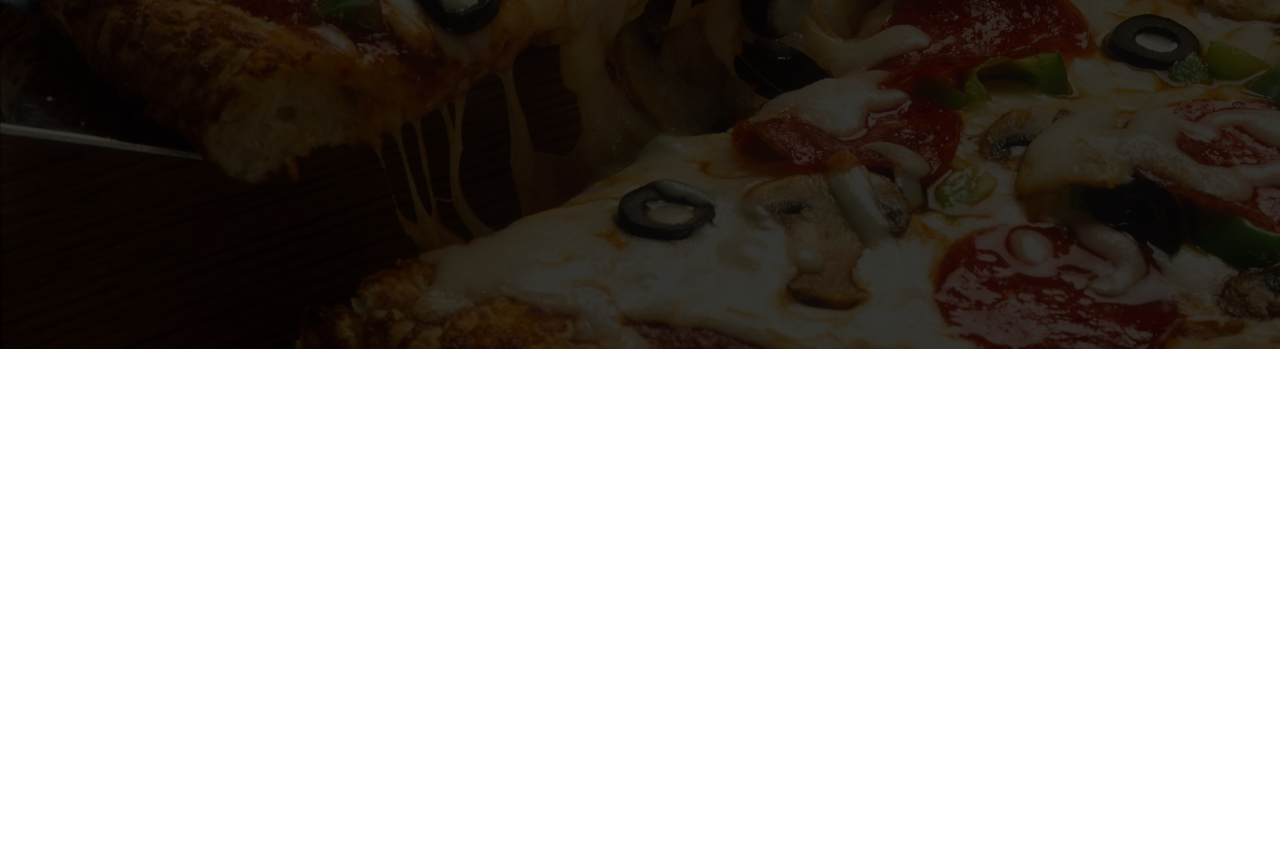
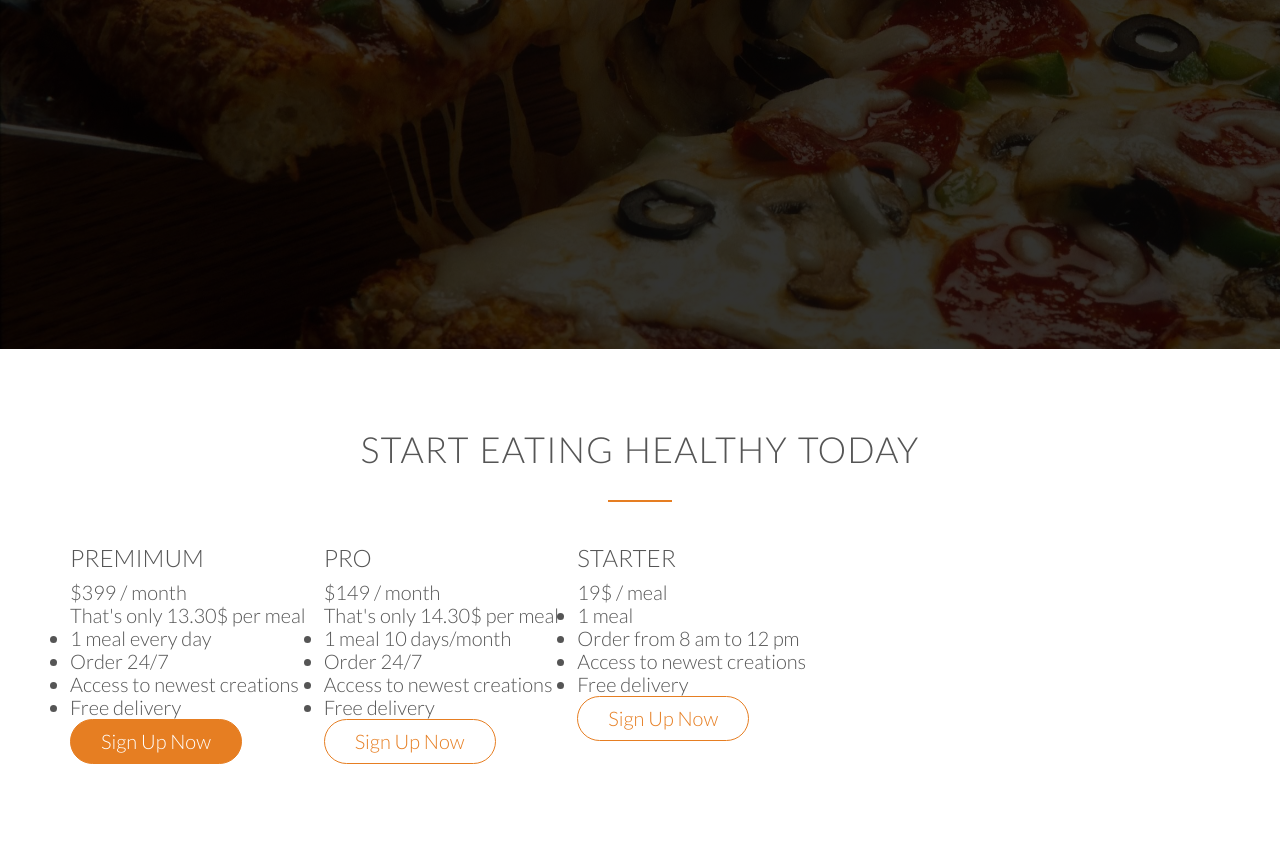
Before and after one commit to sourabhgrover/OmnioFood, a plain HTML site: page index.html in a window 1280 px wide. Shown: the part 3895-4751 px from the top of the page. Before the commit the page ends 4244 px from the top, so only its background shows below. Drawn offline with nearby package versions, Linux system fonts and the light colour scheme.

Commit message:
Added Structure of Plan Section

```diff
--- a/index.html
+++ b/index.html
@@ -195,6 +195,84 @@
         </div>
     </section>
 
+    <section class="plan-section">
+        <h2> Start eating healthy today</h2>
+        <div class="row">
+            <div class="col span 1-of-3">
+                <div class="plan-box">
+                    <div>
+                        <h3>Premimum</h3>
+                        <p class="plan-price">$399 / month</p>
+                        <p class="plan-price-meal">That's only 13.30$ per meal                        </p>
+                    </div>
+                    <div>
+                        <ul>
+                            <li>1 meal every day
+                            </li>
+                            <li>Order 24/7
+                            </li>
+                            <li>Access to newest creations
+                            </li>
+                            <li>Free delivery
+                            </li>
+                        </ul>
+                    </div>
+                    <div>
+                        <a href="" class="btn btn-full">Sign Up Now</a>
+                    </div>
+                </div>
+            </div>
+            <div class="col span 1-of-3">
+                <div class="plan-box">
+                    <div>
+                        <h3>PRO</h3>
+                        <p class="plan-price">$149 / month</p>
+                        <p class="plan-price-meal">That's only 14.30$ per meal                        </p>
+                    </div>
+                    <div>
+                        <ul>
+                            <li>1 meal 10 days/month
+                            </li>
+                            <li>Order 24/7
+                            </li>
+                            <li>Access to newest creations
+                            </li>
+                            <li>Free delivery
+                            </li>
+                        </ul>
+                    </div>
+                    <div>
+                        <a href="" class="btn btn-ghost">Sign Up Now</a>
+                    </div>
+                </div>
+            </div>
+            <div class="col span 1-of-3">
+                <div class="plan-box">
+                    <div>
+                        <h3>Starter</h3>
+                        <p class="plan-price">19$ / meal</p>
+                        <p class="plan-price-meal"></p>
+                    </div>
+                    <div>
+                        <ul>
+                            <li>1 meal
+                            </li>
+                            <li>Order from 8 am to 12 pm
+                            </li>
+                            <li>Access to newest creations
+                            </li>
+                            <li>Free delivery
+                            </li>
+                        </ul>
+                    </div>
+                    <div>
+                        <a href="" class="btn btn-ghost">Sign Up Now</a>
+                    </div>
+                </div>
+            </div>
+        </div>
+    </section>
+
 </body>
 
 </html>
```
